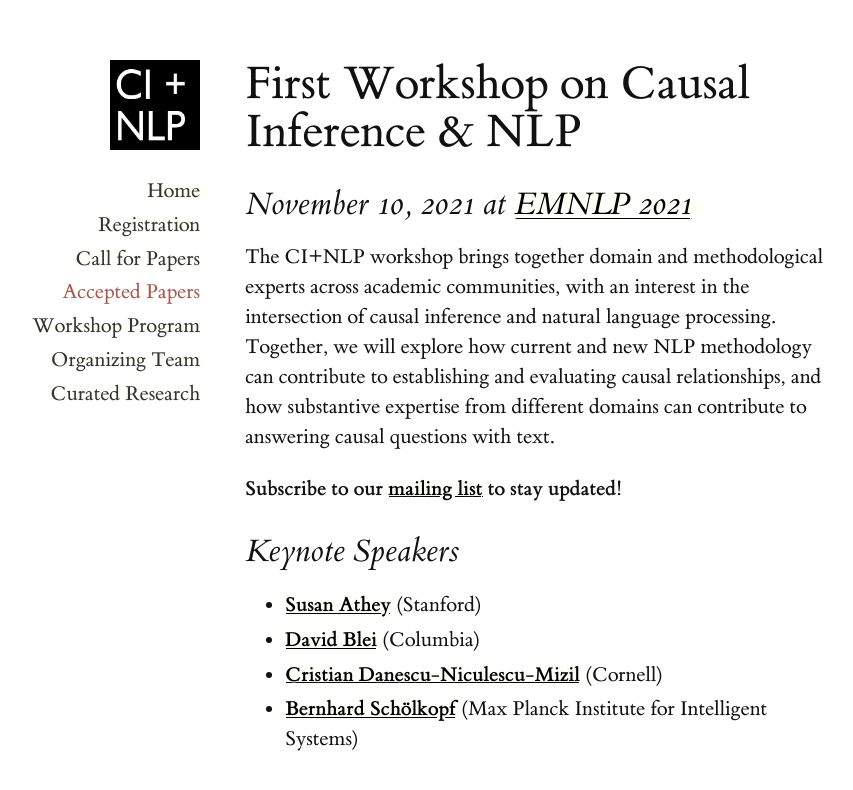
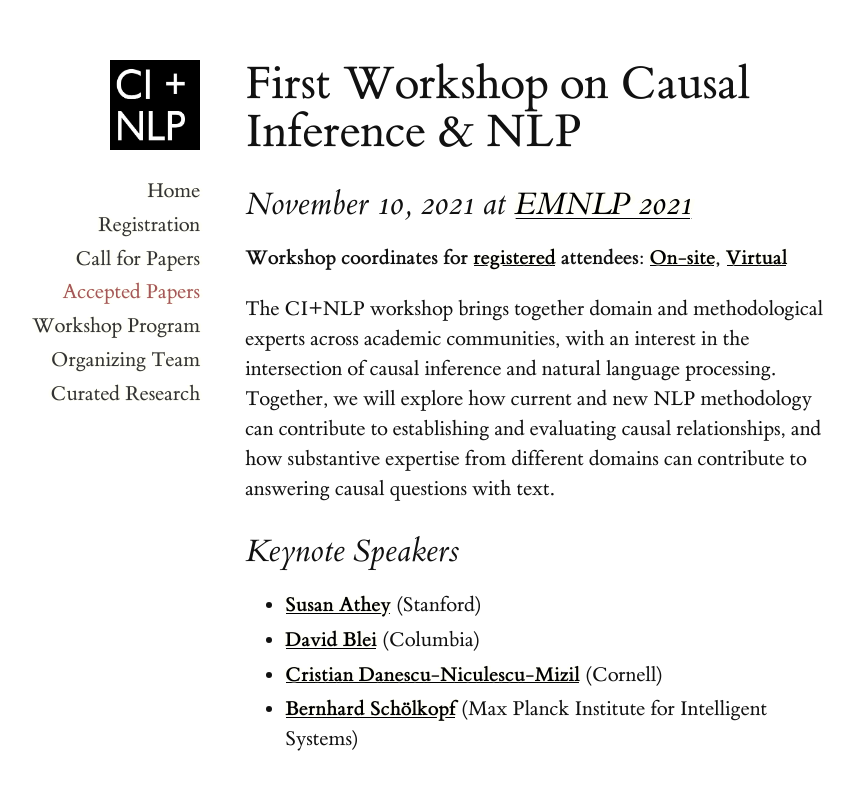
Before and after one commit to causaltext/causaltext.github.io, a Jekyll site: the page built from 2021/index.md, in a window 1280 px wide. Shown: the top 790 px of the page, without its empty margins (211-1064 px from the left). Built offline with Jekyll 4.4.1, drawn with Linux system fonts in a browser that asks for light colours.

Commit message:
Update index.md

```diff
--- a/2021/index.md
+++ b/2021/index.md
@@ -11,6 +11,8 @@ title: Home
 
 ## November 10, 2021 at [EMNLP 2021](https://2021.emnlp.org/)
 
+**Workshop coordinates for [registered](https://2021.emnlp.org/registration) attendees: [On-site](https://drive.google.com/file/d/1LZ26fqj2J8Y1Ex3Kkm_inU6jg_ylCfPG/view), [Virtual](https://underline.io/events/192/sessions?eventSessionId=7852)**
+
 The CI+NLP workshop brings together domain and methodological experts
 across academic communities, with an interest in the intersection of causal
 inference and natural language processing. Together, we will explore how current and new NLP methodology
@@ -18,8 +20,6 @@ can contribute to establishing and evaluating causal relationships, and how
 substantive expertise from different domains can contribute to answering causal
 questions with text.
 
-**Subscribe to our [mailing list](https://4zpahwk1adr.typeform.com/to/TDotbHfM) to stay updated!**
-
 ## Keynote Speakers
 
    * **[Susan Athey](https://athey.people.stanford.edu/)** (Stanford)
```
